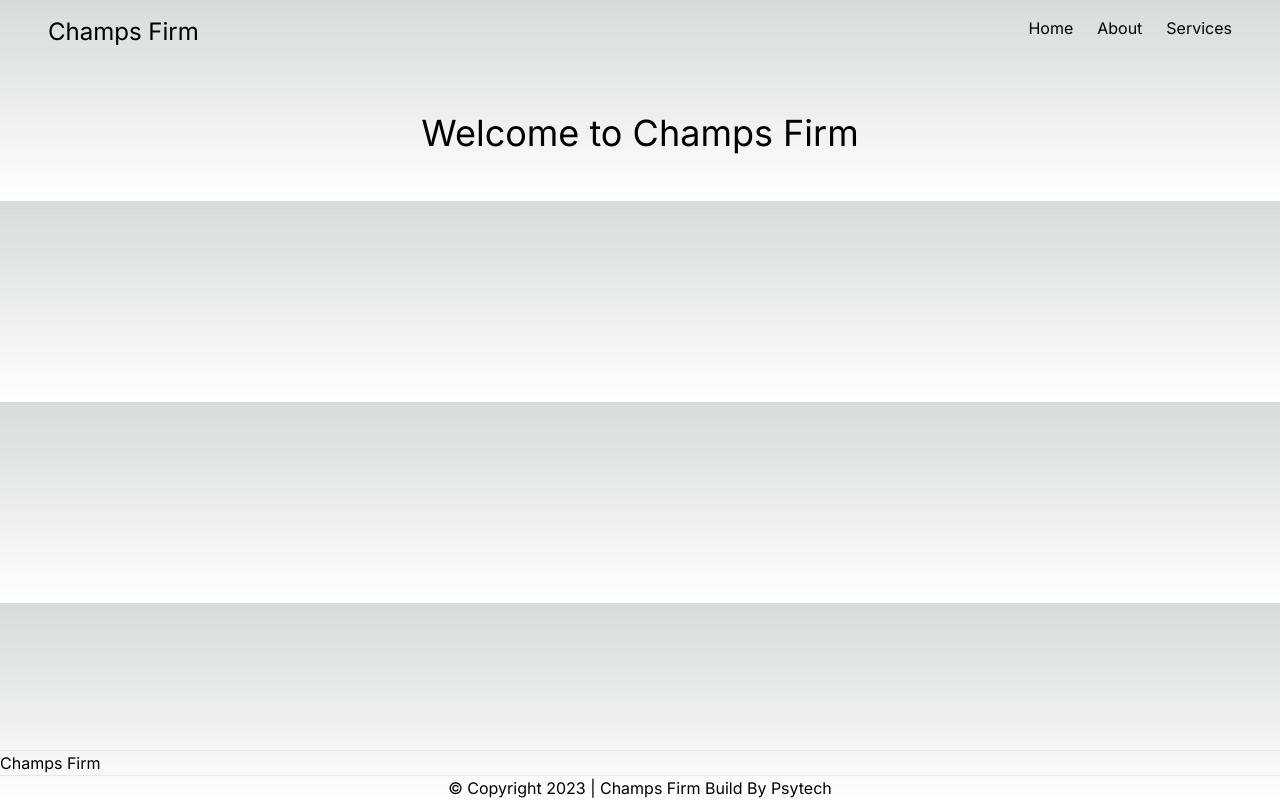
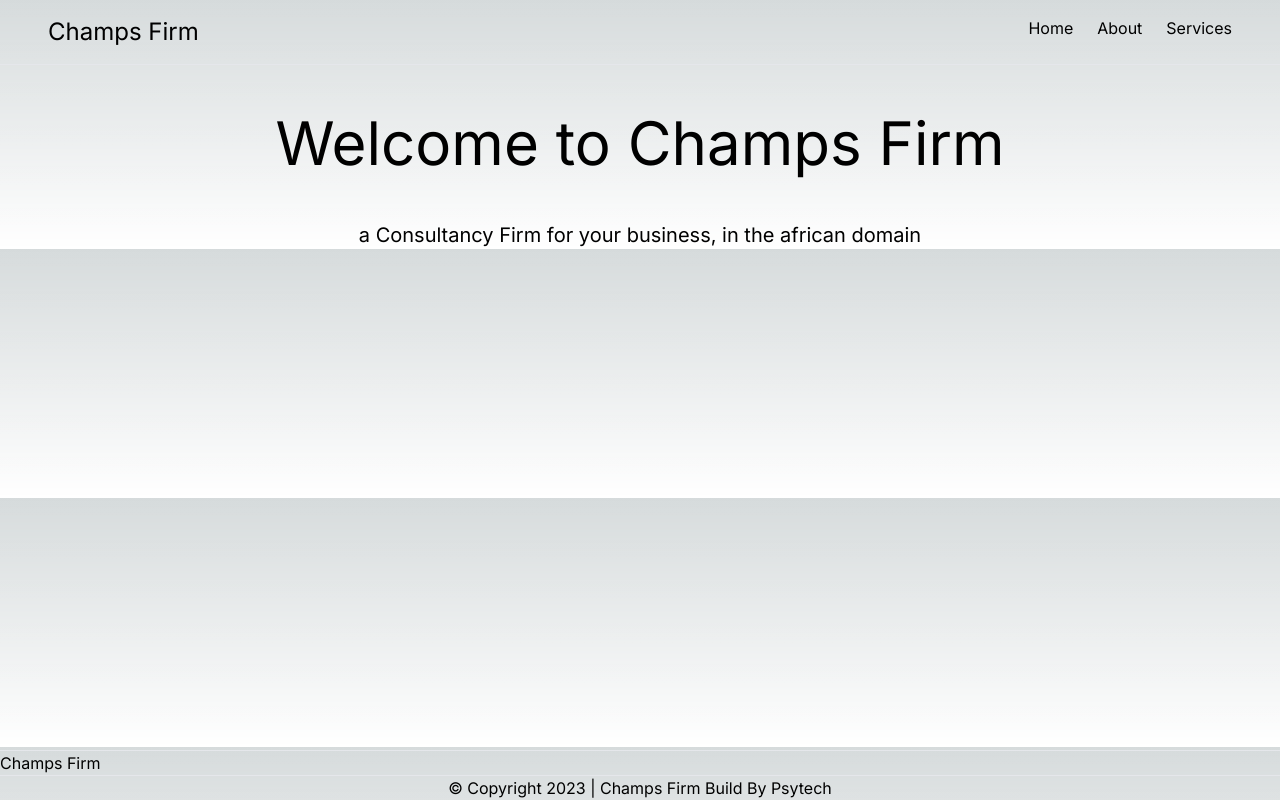
Before and after one commit to christiaan-fourie/champs.firm, a Next.js app: page / in a window 1280 px wide. Built offline with nearby package versions, Linux system fonts and the light colour scheme.

Commit message:
Update page.tsx

```diff
--- a/app/page.tsx
+++ b/app/page.tsx
@@ -4,10 +4,13 @@ export default function Home() {
   return (
     <>
       <div className="container">
-        <main>
-          <h1 className="text-4xl p-12 text-center">
+        <main className='text-center text-xl'>
+          <h1 className="text-6xl p-12">
             Welcome to <a href="https://nextjs.org">Champs Firm</a>
           </h1>
+          <p>
+            a Consultancy Firm for your business, in the african domain
+          </p>
         </main>
       </div>
     </>
```
